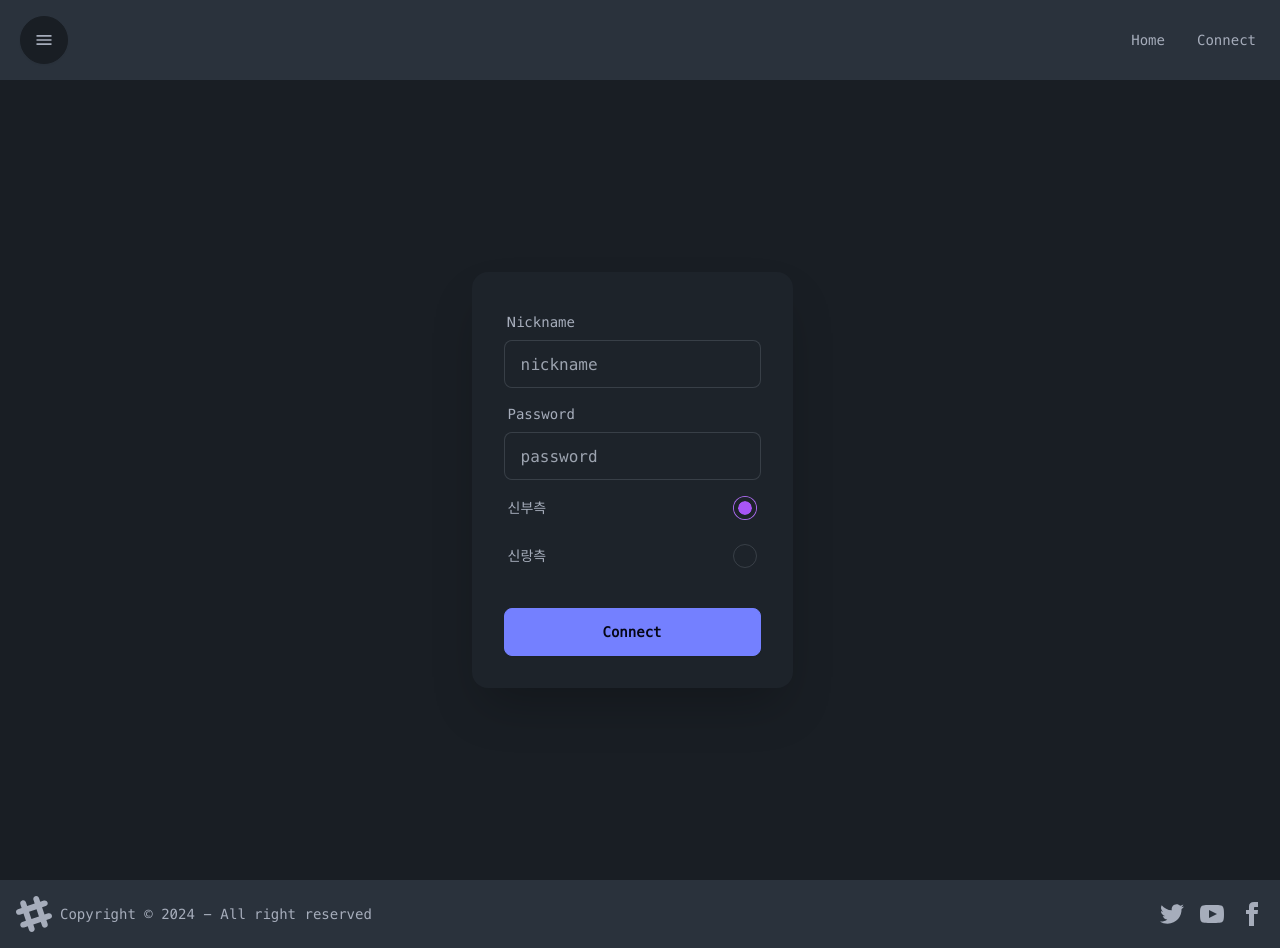
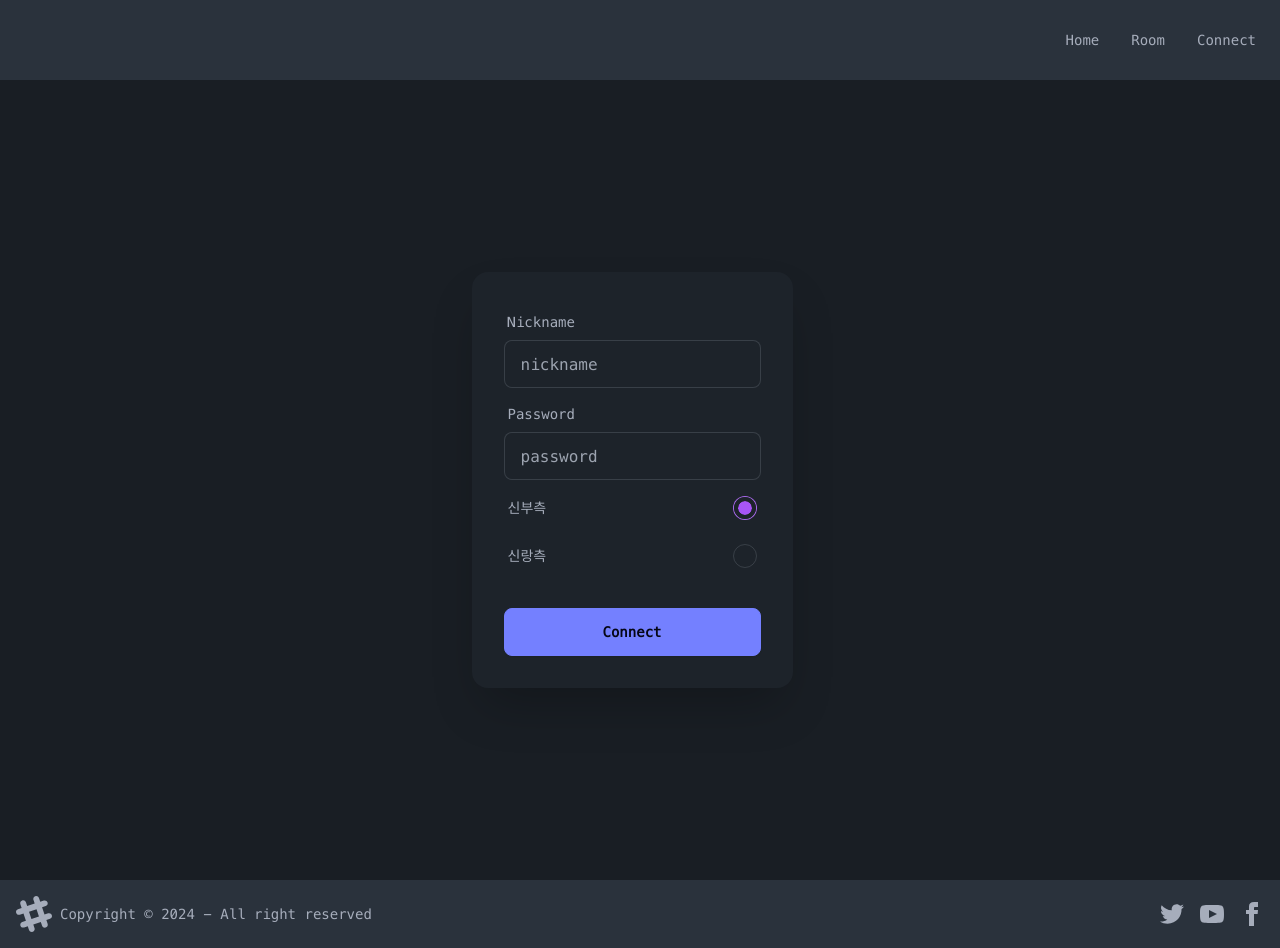
Before and after one commit to Juzdalua/exam-q-play, a Next.js app: page /auth/connect in a window 1280 px wide. Built offline with nearby package versions, Linux system fonts and the light colour scheme.

Commit message:
Add Room url

```diff
--- /dev/null
+++ b/src/app/(home)/components/(layout)/toggle-button.tsx
@@ -0,0 +1,22 @@
+const ToggleHambugerButton = ({ onSideBarToggle }: { onSideBarToggle: () => void }) => {
+  return (
+    <div className="flex items-center ml-5">
+      <label className="btn btn-circle swap swap-rotate">
+        {/* this hidden checkbox controls the state */}
+        <input type="checkbox" onClick={onSideBarToggle} />
+
+        {/* hamburger icon */}
+        <svg className="swap-off fill-current" xmlns="http://www.w3.org/2000/svg" width="20" height="20" viewBox="0 0 512 512">
+          <path d="M64,384H448V341.33H64Zm0-106.67H448V234.67H64ZM64,128v42.67H448V128Z" />
+        </svg>
+
+        {/* close icon */}
+        <svg className="swap-on fill-current" xmlns="http://www.w3.org/2000/svg" width="20" height="20" viewBox="0 0 512 512">
+          <polygon points="400 145.49 366.51 112 256 222.51 145.49 112 112 145.49 222.51 256 112 366.51 145.49 400 256 289.49 366.51 400 400 366.51 289.49 256 400 145.49" />
+        </svg>
+      </label>
+    </div>
+  );
+};
+
+export default ToggleHambugerButton;
--- a/src/app/(home)/components/(layout)/top-layout.tsx
+++ b/src/app/(home)/components/(layout)/top-layout.tsx
@@ -2,6 +2,7 @@
 
 import Link from "next/link";
 import { useGlobalContext } from "../../../../components/global-context";
+import ToggleHambugerButton from './toggle-button';
 
 const TopLayout = ({ onSideBarToggle }: { onSideBarToggle: () => void }) => {
   const { token, setToken } = useGlobalContext();
@@ -9,28 +10,18 @@ const TopLayout = ({ onSideBarToggle }: { onSideBarToggle: () => void }) => {
   return (
     <div className="min-h-20 bg-neutral flex justify-between">
       {/* Left */}
-      <div className="flex items-center ml-5">
-        <label className="btn btn-circle swap swap-rotate">
-          {/* this hidden checkbox controls the state */}
-          <input type="checkbox" onClick={onSideBarToggle} />
-
-          {/* hamburger icon */}
-          <svg className="swap-off fill-current" xmlns="http://www.w3.org/2000/svg" width="20" height="20" viewBox="0 0 512 512">
-            <path d="M64,384H448V341.33H64Zm0-106.67H448V234.67H64ZM64,128v42.67H448V128Z" />
-          </svg>
-
-          {/* close icon */}
-          <svg className="swap-on fill-current" xmlns="http://www.w3.org/2000/svg" width="20" height="20" viewBox="0 0 512 512">
-            <polygon points="400 145.49 366.51 112 256 222.51 145.49 112 112 145.49 222.51 256 112 366.51 145.49 400 256 289.49 366.51 400 400 366.51 289.49 256 400 145.49" />
-          </svg>
-        </label>
-      </div>
+      {/* <ToggleHambugerButton onSideBarToggle={onSideBarToggle} /> */}
 
       {/* Right */}
-      <div className="flex justify-end">
+      <div className="flex w-full justify-end">
         <ul className="menu menu-horizontal content-center">
           <li>
             <Link href={`/`}>Home</Link>
+          </li>
+          <li>
+            <Link href={`/room`}>
+              Room
+            </Link>
           </li>
           <li>
             <Link href={`/auth/connect`} className={token ? "hidden" : ""}>
--- /dev/null
+++ b/src/app/room/components/room-map.tsx
@@ -0,0 +1,19 @@
+"use client";
+
+import { useGlobalContext } from "@/src/components/global-context";
+import { useRouter } from "next/navigation";
+import { useEffect } from "react";
+
+const RoomMap = () => {
+  const router = useRouter();
+  const { token, setToken } = useGlobalContext();
+  useEffect(() => {
+    if (!token) {
+      router.push("/auth/connect");
+    }
+  }, [router]);
+
+  return (<div></div>);
+};
+
+export default RoomMap;
--- /dev/null
+++ b/src/app/room/page.tsx
@@ -0,0 +1,16 @@
+import { Metadata } from "next";
+import RoomMap from "./components/room-map";
+
+export const metadata: Metadata = {
+  title: "Room",
+};
+
+const Room = () => {
+  return (
+    <div>
+      <RoomMap />
+    </div>
+  );
+};
+
+export default Room;
```
